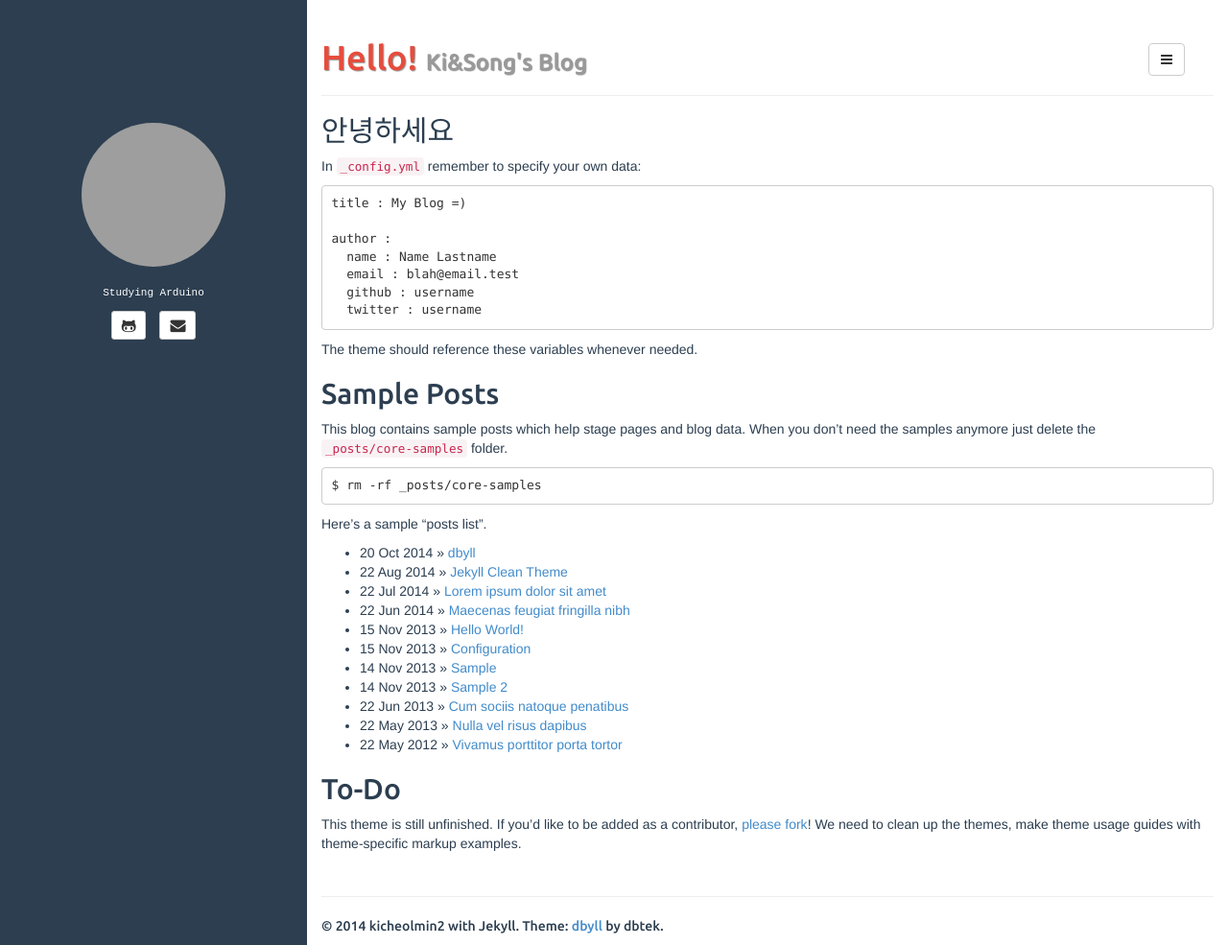
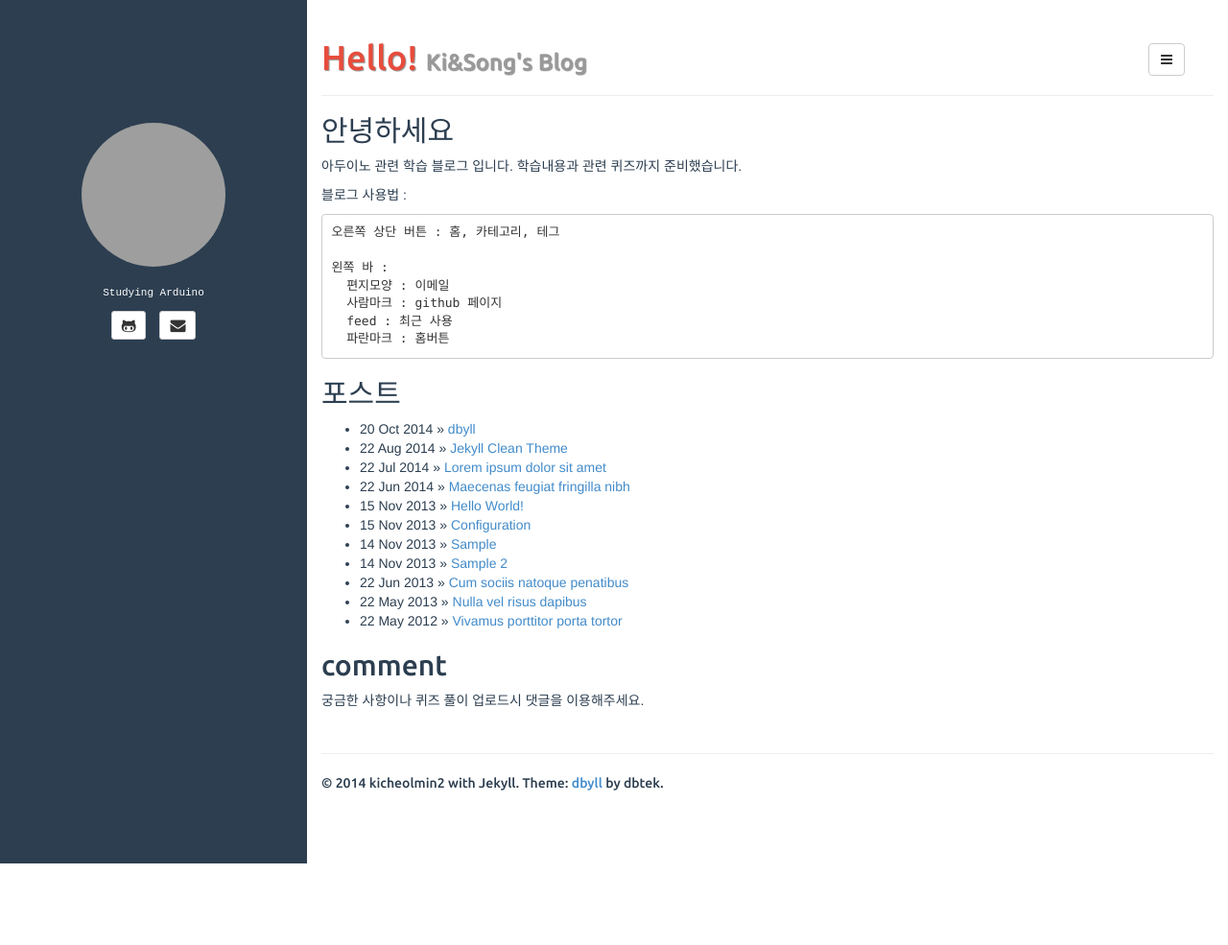
Before and after one commit to kicheolmin2/kicheolmin2.github.com, a Jekyll site: the page built from index.md, in a window 1280 px wide and 985 px high. Shown: the whole window at 96% size. Built offline with Jekyll 4.4.1, drawn with Linux system fonts in a browser that asks for light colours; the list of posts is cut into pages by our own code; grey boxes are pictures that could not be loaded.

Commit message:
Update index.md

```diff
--- a/index.md
+++ b/index.md
@@ -7,26 +7,20 @@ tagline: Ki&Song's Blog
 
 ## 안녕하세요
 
-In `_config.yml` remember to specify your own data:
+아두이노 관련 학습 블로그 입니다.
+학습내용과 관련 퀴즈까지 준비했습니다.
 
-    title : My Blog =)
+블로그 사용법 :
 
-    author :
-      name : Name Lastname
-      email : blah@email.test
-      github : username
-      twitter : username
+    오른쪽 상단 버튼 : 홈, 카테고리, 테그
 
-The theme should reference these variables whenever needed.
+    왼쪽 바 :
+      편지모양 : 이메일
+      사람마크 : github 페이지
+      feed : 최근 사용
+      파란마크 : 홈버튼
 
-## Sample Posts
-
-This blog contains sample posts which help stage pages and blog data.
-When you don't need the samples anymore just delete the `_posts/core-samples` folder.
-
-    $ rm -rf _posts/core-samples
-
-Here's a sample "posts list".
+## 포스트
 
 <ul class="posts">
   {% for post in site.posts %}
@@ -34,7 +28,6 @@ Here's a sample "posts list".
   {% endfor %}
 </ul>
 
-## To-Do
+## comment
 
-This theme is still unfinished. If you'd like to be added as a contributor, [please fork](http://github.com/plusjade/jekyll-bootstrap)!
-We need to clean up the themes, make theme usage guides with theme-specific markup examples.
+궁금한 사항이나 퀴즈 풀이 업로드시 댓글을 이용해주세요.
```
